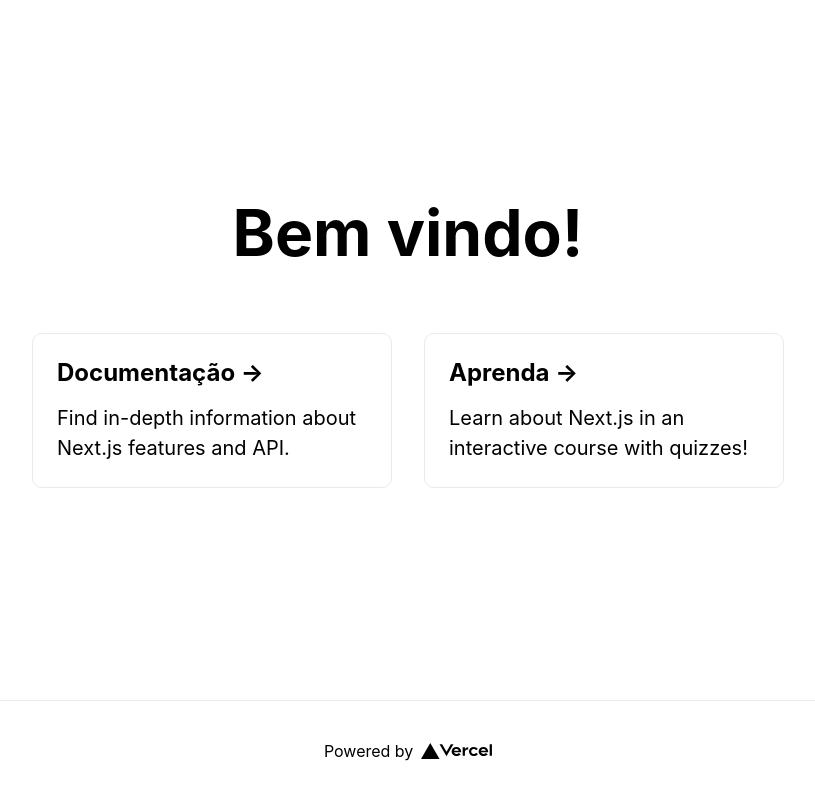
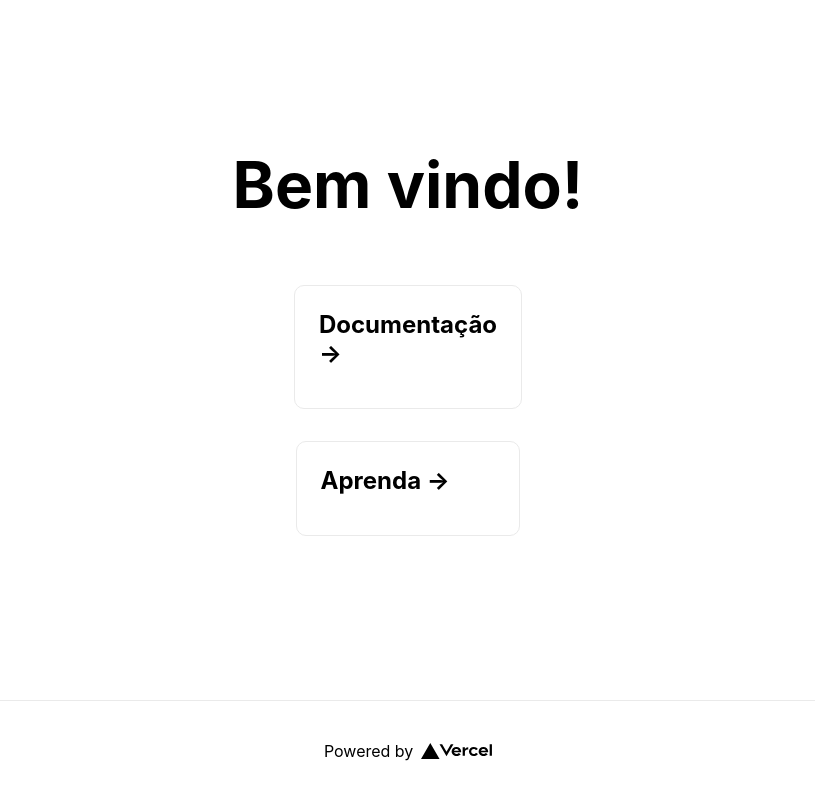
Before and after one commit to julianomcl/monorepo-release-please, a Next.js app in the folder apps/landing-page/: page / in a window 1280 px wide. Shown: the whole page, without its empty margins (232-1047 px from the left). Built offline with nearby package versions, Linux system fonts and the light colour scheme.

Commit message:
feat(landing-page): remove p text

```diff
--- a/apps/landing-page/pages/index.js
+++ b/apps/landing-page/pages/index.js
@@ -16,12 +16,10 @@ export default function Home() {
         <div className="grid">
           <a href="https://nextjs.org/docs" className="card">
             <h3>Documentação &rarr;</h3>
-            <p>Find in-depth information about Next.js features and API.</p>
           </a>
 
           <a href="https://nextjs.org/learn" className="card">
             <h3>Aprenda &rarr;</h3>
-            <p>Learn about Next.js in an interactive course with quizzes!</p>
           </a>
         </div>
       </main>
```
